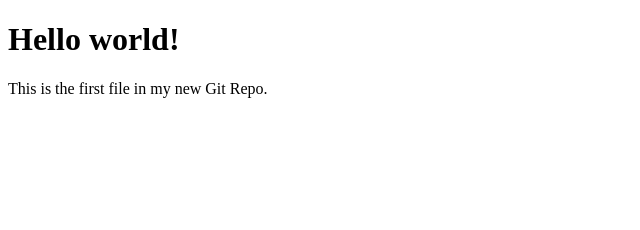
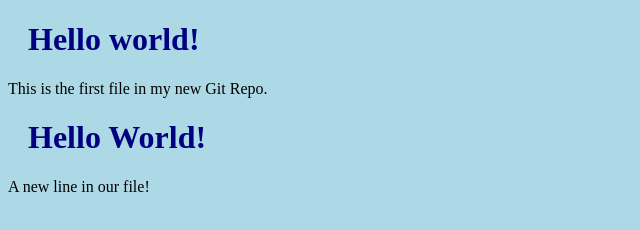
Before and after one commit to amatyar/hello-world, a plain HTML site: page index.html in a window 1280 px wide. Shown: the whole page, without its empty margins (0-640 px from the left). Drawn offline with Linux system fonts and the light colour scheme.

Commit message:
Updated index.html with a new line

```diff
--- a/index.html
+++ b/index.html
@@ -2,11 +2,14 @@
 <html>
 <head>
 <title>Hello World!</title>
+<link rel="stylesheet" href="bluestyle.css">
 </head>
 <body>
 
 <h1>Hello world!</h1>
 <p>This is the first file in my new Git Repo.</p>
+<h1>Hello World!</h1>
+<p> A new line in our file!</p>
 
 </body>
 </html>
```
